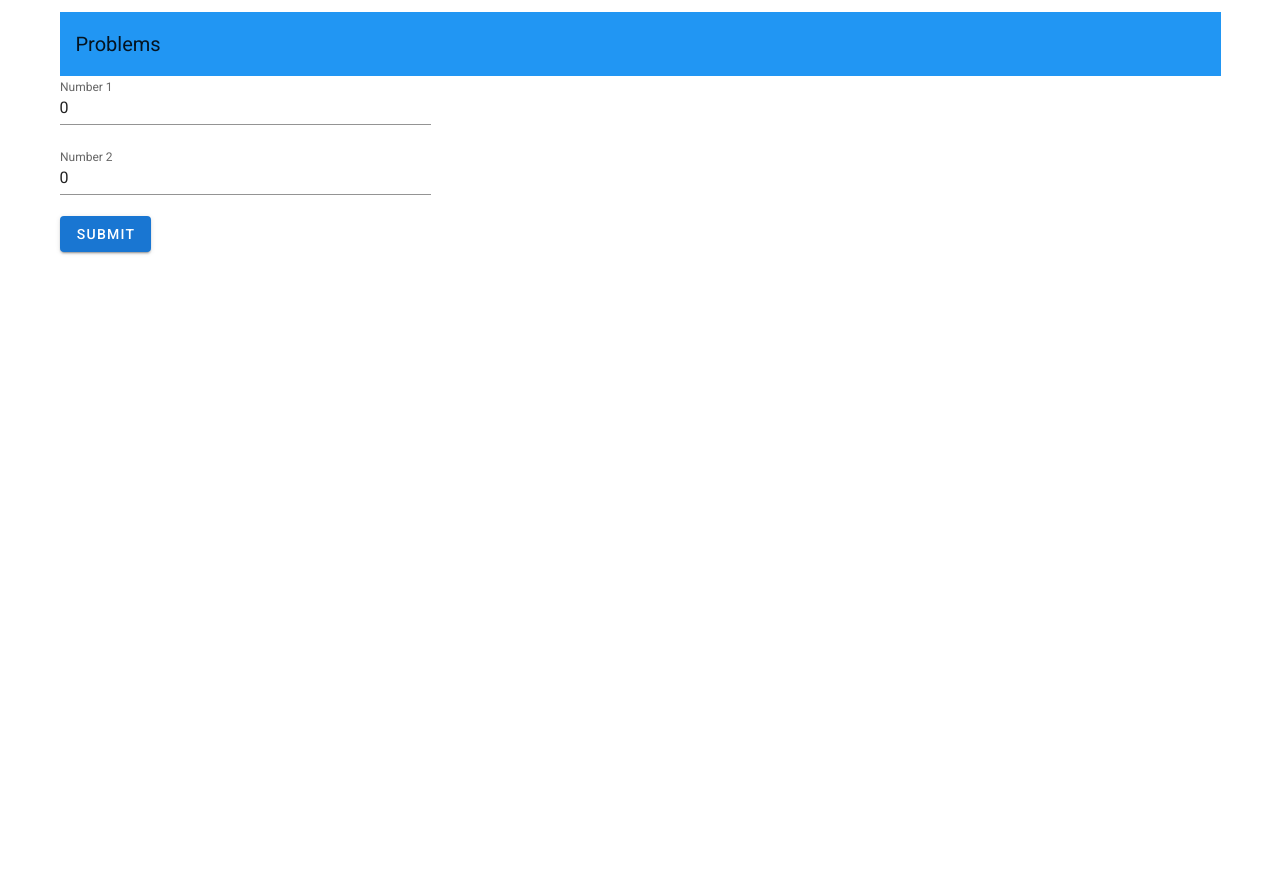
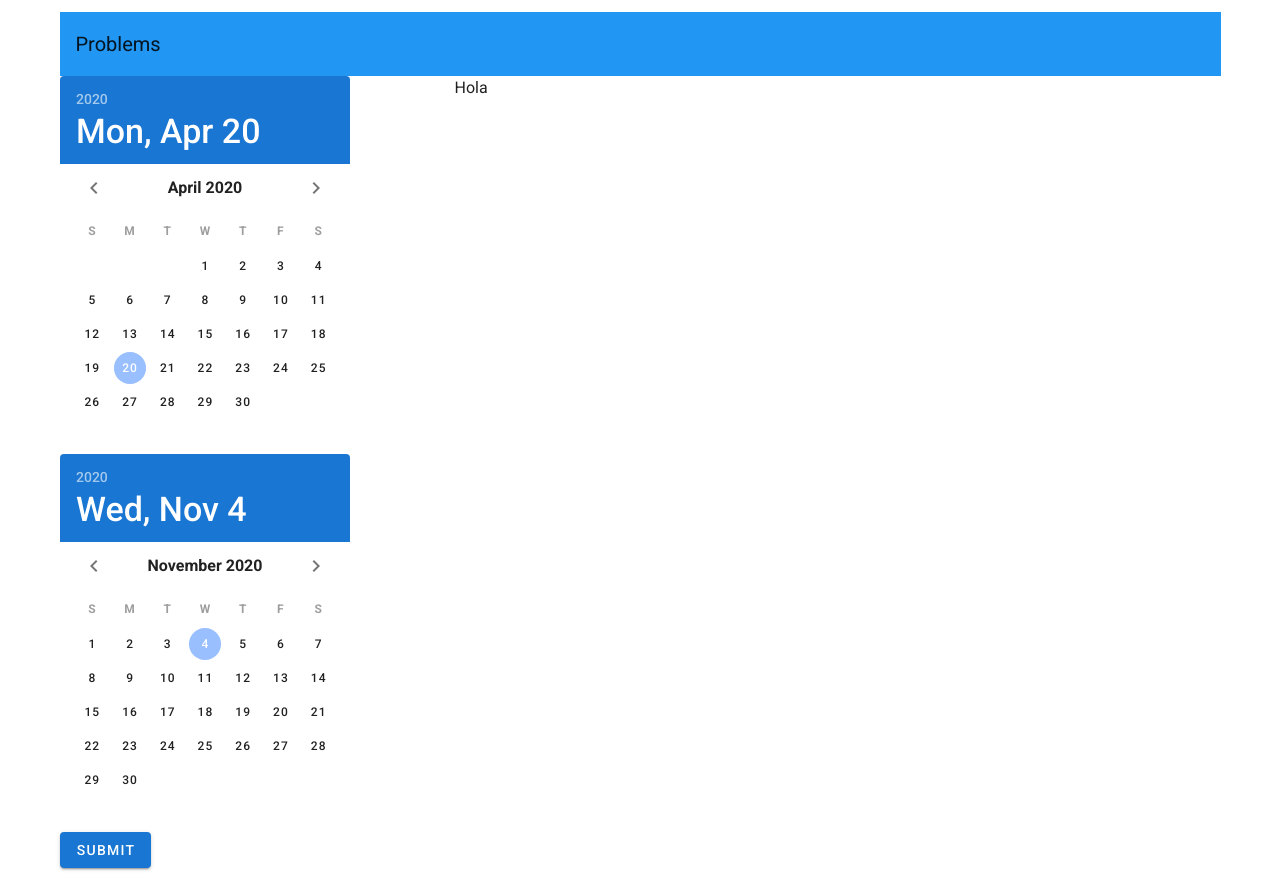
Before and after one commit to caramirezbe/VueTest, a Vue app: page / in a window 1280 px wide. Before the commit the page ends 800 px from the top, so only its background shows below. Built offline with nearby package versions, Linux system fonts and the light colour scheme.

Commit message:
work on dates a bit

```diff
--- a/src/App.vue
+++ b/src/App.vue
@@ -2,19 +2,23 @@
   <v-app>
     <v-main>
 
-      <EvenOrOdd/>
+      <!--      <EvenOrOdd/>-->
+
+      <Datatime/>
     </v-main>
   </v-app>
 </template>
 
 <script>
-import EvenOrOdd from './components/EvenOrOdd';
+// import EvenOrOdd from './components/EvenOrOdd';
+import Datatime from "@/components/DataTime";
 
 export default {
   name: 'App',
 
   components: {
-    EvenOrOdd,
+    Datatime,
+    // EvenOrOdd,
   },
 
   data: () => ({
--- a/src/components/DataTime.vue
+++ b/src/components/DataTime.vue
@@ -12,7 +12,7 @@
     </v-toolbar>
     <v-form>
       <v-row>
-                <v-col cols=4>
+        <v-col cols="4">
           <v-date-picker
               v-model="date1"
           ></v-date-picker>
@@ -20,12 +20,12 @@
               v-model="date2"
           ></v-date-picker>
           <v-btn @click="strDate()"
-                    class="primary">Submit</v-btn>
+                 class="primary">Submit
+          </v-btn>
         </v-col>
-                <v-col cols=4>
-                    {{message}}
+        <v-col cols="4">
+          {{ message }}
         </v-col>
-
 
 
       </v-row>
@@ -37,23 +37,24 @@
 export default {
   name: 'DataTime',
 
-    data(){
-        return{
-            date1: new Date().toISOString().substr(0, 10),
+  data() {
+    return {
+      date1: "2020-04-20",
       date2: new Date().toISOString().substr(0, 10),
-            message:'Hola',
+      message: 'Hola',
     }
   },
 
-    methods:{
+  methods: {
 
-        strDate(){
-            let iy = this.date1.replace(/-/gi, '').substr(0, 4)
-            let im = this.date1.replace(/-/gi, '').substr(5)
-            let id = this.date1.replace(/-/gi, '').substr(6, 8)
-            console.log('year ' + iy)
-            console.log('month ' + im)
-            console.log('day ' + id)
+    strDate() {
+      const d = new Date(this.date1); // Convert string to date
+      // let iy = this.date1.replace(/-/gi, '').substr(0, 4)
+      // let im = this.date1.replace(/-/gi, '').substr(5)
+      // let id = this.date1.replace(/-/gi, '').substr(6, 8)
+      // console.log('year ' + iy)
+      // console.log('month ' + im)
+      // console.log('day ' + id)
     },
 
   }
```
Lines whose indentation alone changed are shown as unchanged.
